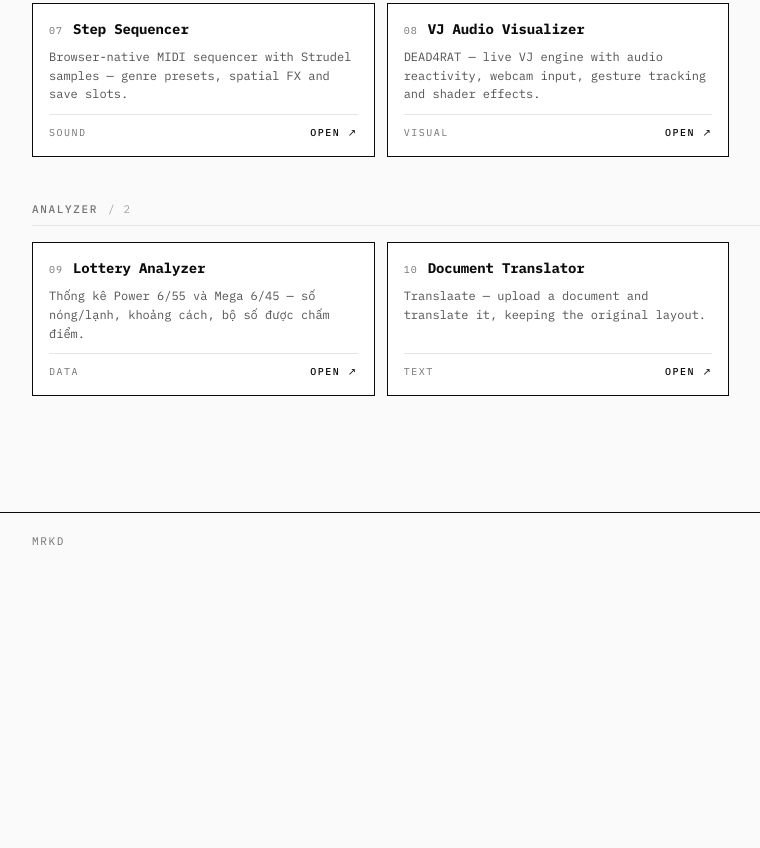
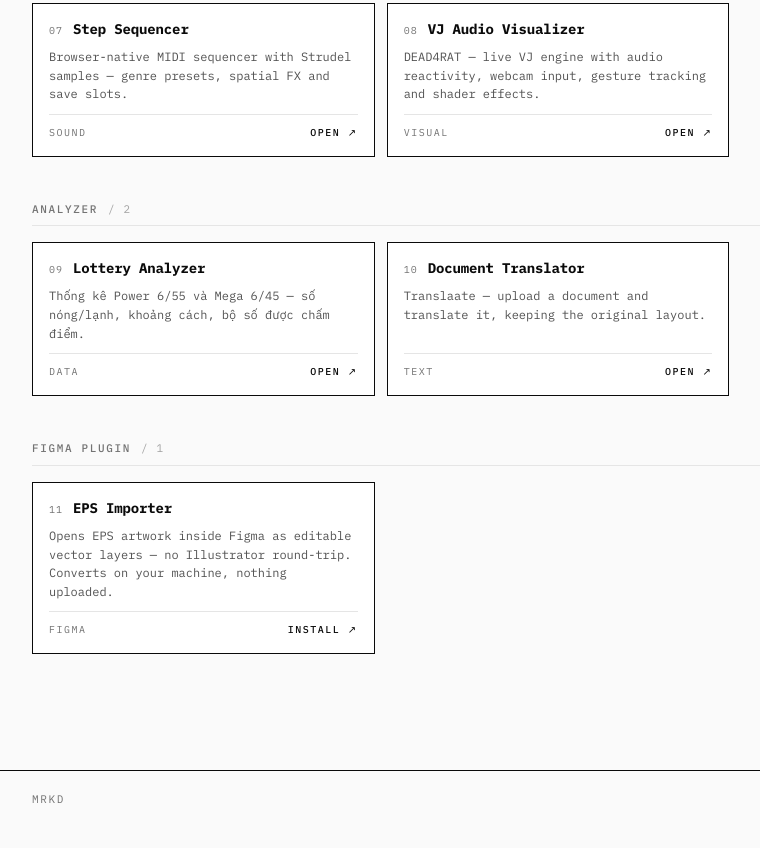
Before and after one commit to markdo27/markdo27.github.io, a plain HTML site: page index.html in a window 1280 px wide. Shown: the part 924-1772 px from the top of the page, without its empty margins (82-842 px from the left). Before the commit the page ends 1514 px from the top, so only its background shows below. Drawn offline with Linux system fonts and the light colour scheme.

Commit message:
Add Figma Plugin section with EPS Importer
New fifth section linking to the EPS Importer plugin on the Figma
Community. Reworded the intro line, since "everything runs in the
browser, no install" no longer holds once a Figma plugin is listed.

Co-Authored-By: Claude Opus 5 <noreply@anthropic.com>

```diff
--- a/index.html
+++ b/index.html
@@ -184,7 +184,7 @@ footer{
 
   <section class="intro">
     <h1>Small tools for making type, patterns, posters and noise.</h1>
-    <p>Everything here runs in the browser — no install, no account. Click any card to open the live demo.</p>
+    <p>Most of it runs in the browser — no install, no account. Click any card to open it.</p>
   </section>
 
   <section class="section">
@@ -287,6 +287,22 @@ footer{
     </div>
   </section>
 
+  <section class="section">
+    <div class="section-head">
+      <h2>Figma Plugin</h2>
+      <span class="section-count">/ 1</span>
+    </div>
+    <div class="grid">
+
+      <a class="card" href="https://www.figma.com/community/plugin/1672276000158452389/eps-importer">
+        <div class="card-top"><span class="card-idx">11</span><span class="card-name">EPS Importer</span></div>
+        <p class="card-desc">Opens EPS artwork inside Figma as editable vector layers — no Illustrator round-trip. Converts on your machine, nothing uploaded.</p>
+        <div class="card-foot"><span class="tag">Figma</span><span class="card-go">Install ↗</span></div>
+      </a>
+
+    </div>
+  </section>
+
 </main>
 
 <footer>
```
